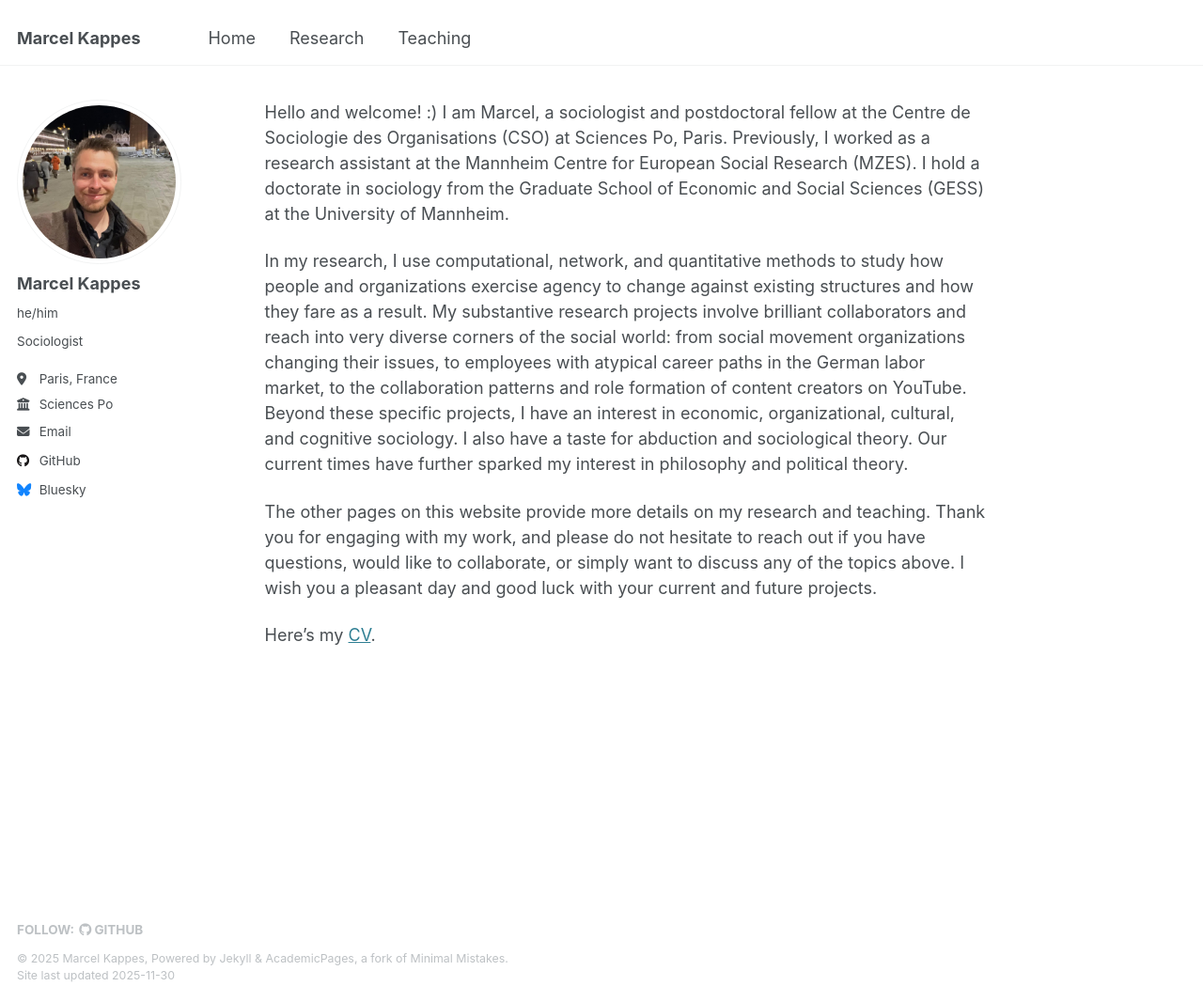
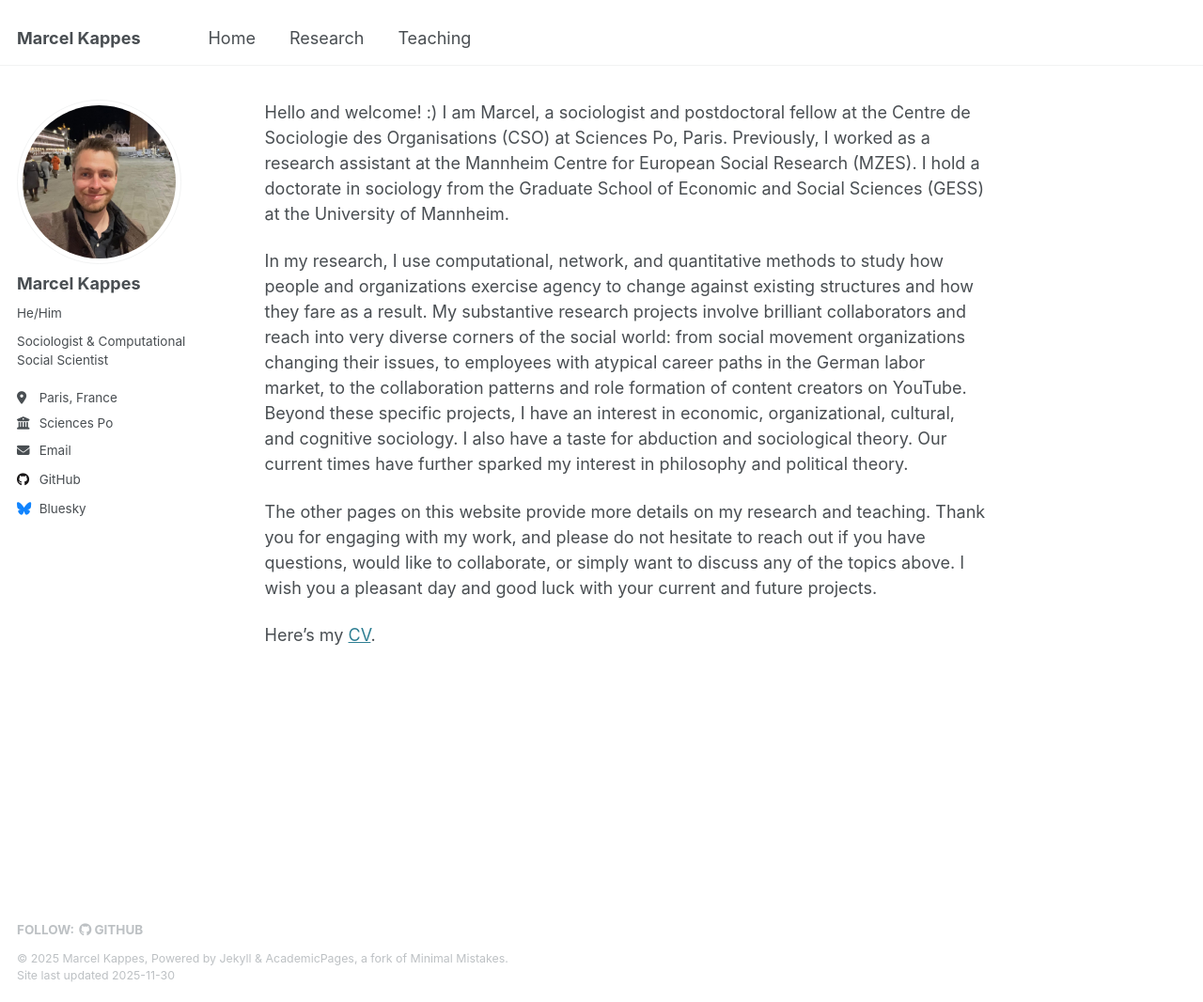
Before and after one commit to markappe/markappe.github.io, a Jekyll site: the page built from _pages/about.md, in a window 1280 px wide and 1066 px high. Shown: the whole window at 94% size. Built offline with Jekyll 4.4.1, drawn with Linux system fonts in a browser that asks for light colours.

Commit message:
Update _config.yml

```diff
--- a/_config.yml
+++ b/_config.yml
@@ -24,8 +24,8 @@ author:
   # Biographic information
   avatar           : "profile.png"
   name             : "Marcel Kappes"
-  pronouns         : "he/him"
-  bio              : "Sociologist"
+  pronouns         : "He/Him"
+  bio              : "Sociologist & Computational Social Scientist"
   location         : "Paris, France"
   employer         : "Sciences Po"
   uri              : # URL
```
